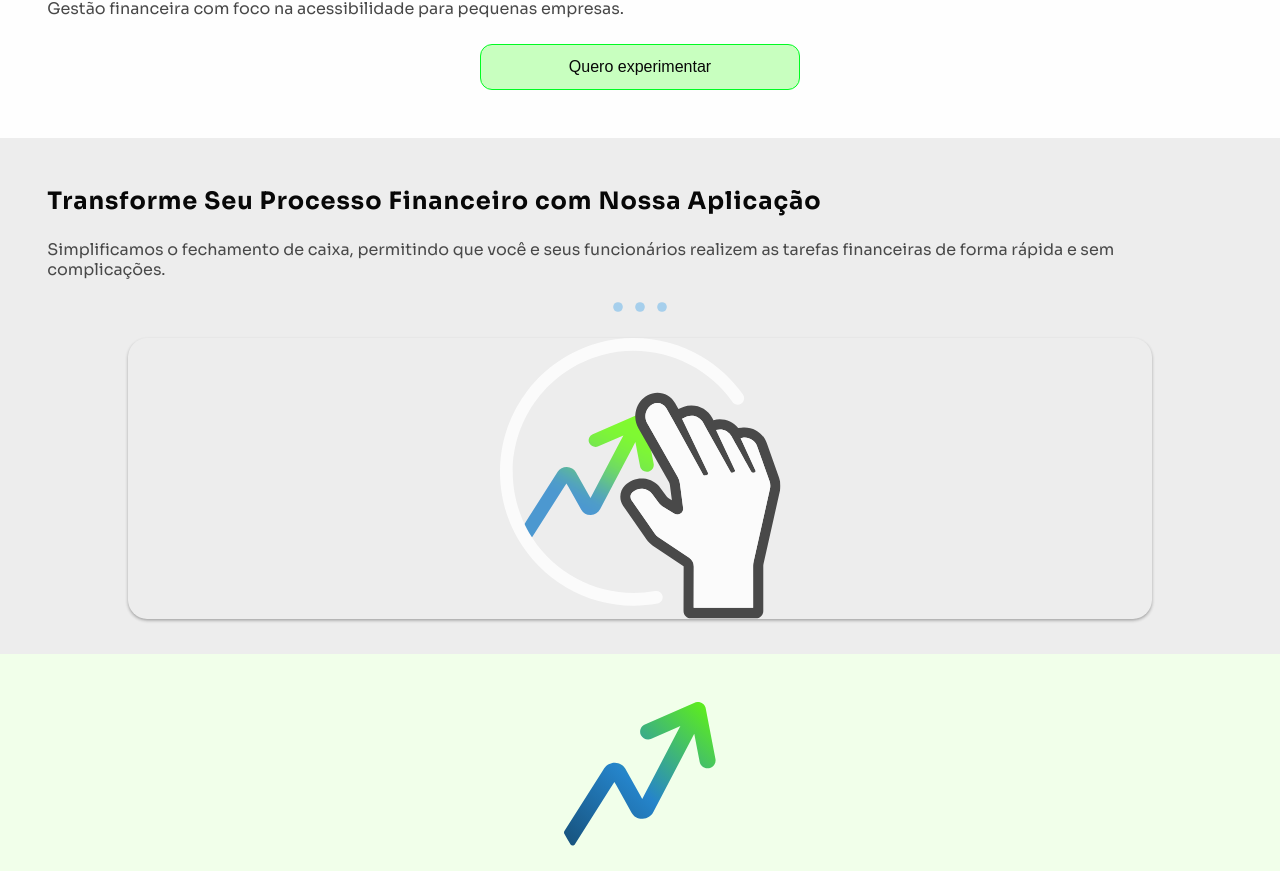
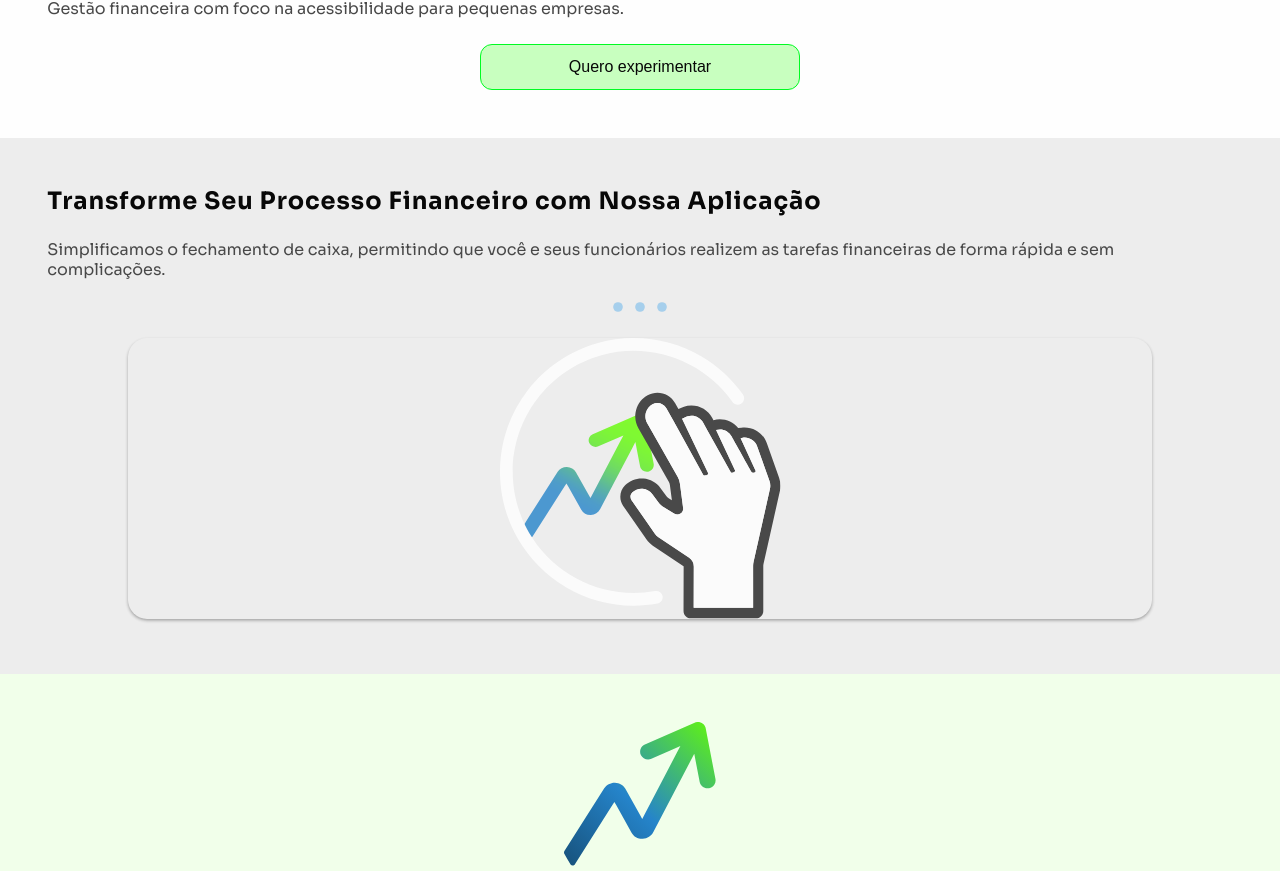
Before and after one commit to jaqueuchoab/caixanamao, a React (Vite) app: page / in a window 1280 px wide. Shown: the part 500-1371 px from the top of the page. Built offline with nearby package versions, Linux system fonts and the light colour scheme.

Commit message:
fix: Home/Apresentação padding

```diff
--- a/src/views/Home.tsx
+++ b/src/views/Home.tsx
@@ -38,10 +38,9 @@ const Home = () => {
 
       <section
         style={
-          { paddingBottom: '20px' } &&
           (mode === 'light'
-            ? { background: 'var(--color-bg-200)' }
-            : { background: 'var(--color-bg-850)' })
+            ? { background: 'var(--color-bg-200)', paddingBottom: '20px' }
+            : { background: 'var(--color-bg-850)', paddingBottom: '20px' })
         }
       >
         <section className={style.sectionContent}>
```
